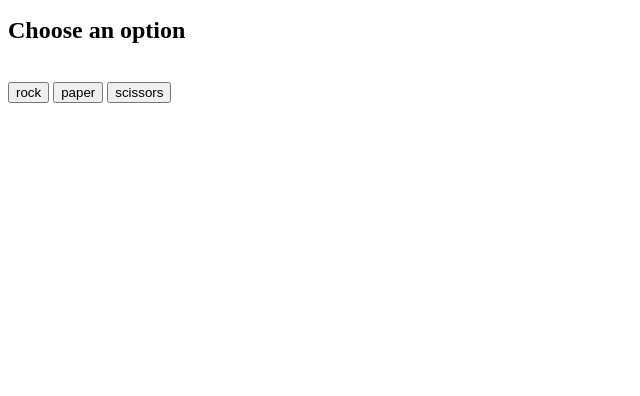
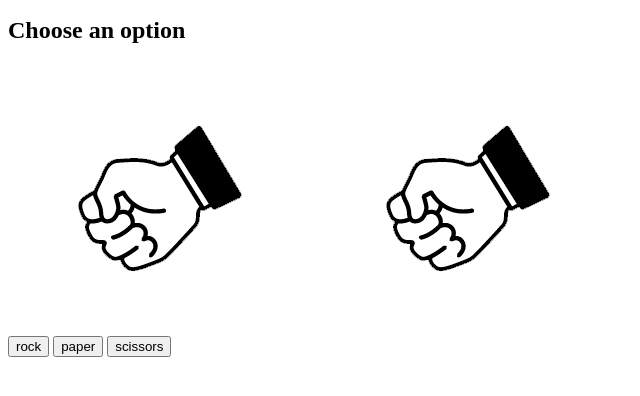
Before and after one commit to moripa115/moggithon2022-2-2C, a plain HTML site: page index.html in a window 1280 px wide. Shown: the part 260-656 px from the top of the page, without its empty margins (0-640 px from the left). Drawn offline with Linux system fonts and the light colour scheme.

Commit message:
imgファイルを作成し、画像を追加しました

```diff
--- a/index.html
+++ b/index.html
@@ -31,8 +31,8 @@
     <div class="match fadeOut">
       <h2 class="winner">Choose an option</h2>
       <div class="hands">
-        <img class="player-hand" src="./assets/rock.png" alt="" />
-        <img class="computer-hand" src="./assets/rock.png" alt="" />
+        <img class="player-hand" src="./img/rock.png" alt="" />
+        <img class="computer-hand" src="./img/rock.png" alt="" />
       </div>
       <div class="options">
         <button class="rock">rock</button>
```
Also changed, not shown: img/paper.png (added), img/rock.png (added), img/scissors.png (added).
